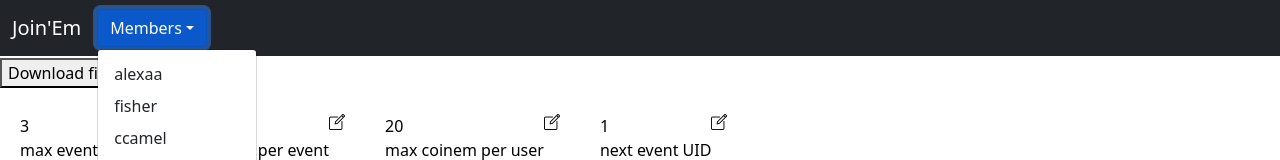
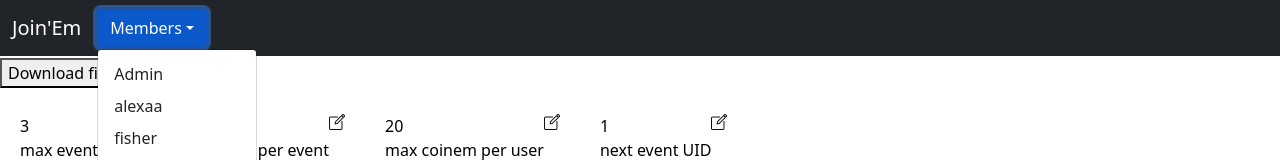
Before and after one commit to fmoyaj/JoinEmApp, a React (Create React App) app: page / in a window 1280 px wide. Both pictures are taken after a click on the button "Members". Shown: the top 160 px of the page. Built offline with nearby package versions, Linux system fonts and the light colour scheme.

Commit message:
Edits to member view

```diff
--- a/src/App.js
+++ b/src/App.js
@@ -362,6 +362,7 @@ class App extends React.Component{
       events: inputData.events,
       fileDownloadUrl: null,
       fileInfo: "",
+      currentUser: "admin", // Stores if interface is in admin mode or member mode
     }
     this.handleInputChange = this.handleInputChange.bind(this);
     this.handleNewUser = this.handleNewUser.bind(this);
@@ -451,7 +452,8 @@ class App extends React.Component{
   }
 
   becomeMember(name){
-    console.log(name);
+    this.setState({currentUser: name});
+    console.log(this.state.currentUser);
   }
 
 
@@ -469,6 +471,7 @@ class App extends React.Component{
                   Members
                 </Dropdown.Toggle>
                 <Dropdown.Menu style={{ maxHeight: "200px", overflowY: "auto"}}>
+                  <Dropdown.Item onClick={()=> this.becomeMember("admin")}>Admin</Dropdown.Item>
                   {this.state.members.map(m =>
                     <Dropdown.Item eventKey={m.username} onClick={()=> this.becomeMember(m.username)}>{m.username}</Dropdown.Item>
                     )}
@@ -505,6 +508,9 @@ class App extends React.Component{
                 deleteEvent={this.deleteEvent}>
 
         </Events>
+        {this.state.currentUser === "admin" &&
+          <div>Current user: admin</div>
+        }
       </div>
     );
   }
```
